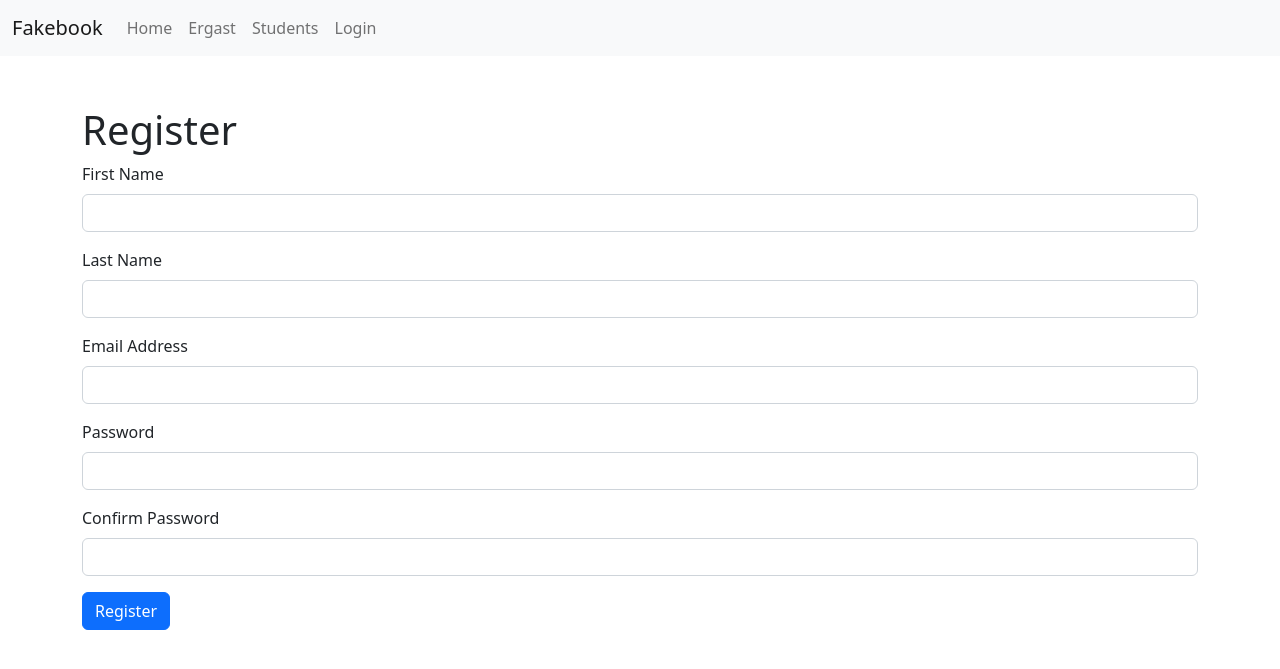
After one commit to CrtlAltElite/CAE-95-Flask, a Flask app: page /register in a window 1280 px wide. The commit adds this page. Shown: the top 669 px of the page. Run offline with Flask 2, Linux system fonts and the light colour scheme; parts of the project's set-up code (start-up, migrations or seed data) failed here and were passed over.

Commit message:
end of day1

```diff
--- a/app.py
+++ b/app.py
@@ -1,51 +1 @@
-from flask import Flask, render_template, request
-import requests
-
-app = Flask(__name__)
-
-@app.route('/', methods=['GET'])
-def index():
-    return render_template('index.html.j2')
-
-@app.route('/api_test', methods=['GET'])
-def api_test():
-    return {"Dylan S":"Smelly", "Dylan K":"Smart", "Sarah":"Worlds Best Mom", "Gio":"handfull"}
-
-@app.route('/students', methods=['GET'])
-def students():
-    my_students = ['Alex', 'Jody', 'Francisco', 'Jacoby', 'Andre']
-
-                                                #var_name in Jinja = var name in python
-    return render_template('students.html.j2', students=my_students)
-
-
-@app.route('/ergast', methods=['GET', 'POST'])
-def ergast():
-    if request.method =='POST':
-        year = request.form.get('year')
-        round = request.form.get('round')
-
-        url = f'http://ergast.com/api/f1/{year}/{round}/driverStandings.json'
-        response = requests.get(url)
-        if not response.ok:
-            error_string = "We had an Unexpected Error"
-            return render_template('ergast.html.j2', error=error_string)
-        if not response.json()["MRData"]["StandingsTable"]["StandingsLists"]:
-            error_string = "You have a Bad Year / Round Combo. Please Try again"
-            return render_template('ergast.html.j2', error=error_string)
-        data = response.json()["MRData"]["StandingsTable"]["StandingsLists"][0]['DriverStandings']
-        new_data = []
-        for racer in data:
-            racer_dict={
-                "last_name":racer['Driver']['familyName'],
-                "first_name":racer['Driver']['givenName'],
-                "position":racer['position'],
-                "wins":racer['wins'],
-                "DOB":racer['Driver']['dateOfBirth'],
-                "nationality":racer['Driver']['nationality'],
-                "constructor":racer['Constructors'][0]['name']
-            }
-            new_data.append(racer_dict)
-        return render_template('ergast.html.j2', racers=new_data)
-
-    return render_template('ergast.html.j2')
+from app import app
--- /dev/null
+++ b/app/forms.py
@@ -0,0 +1,23 @@
+from email import message
+from flask_wtf import FlaskForm
+from wtforms import StringField, PasswordField, SubmitField
+from wtforms.validators import DataRequired, Email, EqualTo, ValidationError
+from app import app
+# Forms
+class LoginForm(FlaskForm):
+    email = StringField('Email Address', validators=[DataRequired(), Email()])
+    password = PasswordField('Password', validators=[DataRequired()])
+    submit = SubmitField('Login')
+
+class RegisterForm(FlaskForm):
+    first_name = StringField('First Name', validators=[DataRequired()])
+    last_name = StringField('Last Name', validators=[DataRequired()])
+    email = StringField('Email Address', validators=[DataRequired(), Email()])
+    password = PasswordField('Password', validators=[DataRequired()])
+    confirm_password = PasswordField('Confirm Password',
+        validators=[DataRequired(), EqualTo('password', message='Passwords Must Match')])
+    submit = SubmitField('Register')
+
+    def validate_email(form, field):
+        if field.data.lower() in app.config.get('REGISTERED_USERS'):
+            return ValidationError('Email is Already in Use')
--- /dev/null
+++ b/app/routes.py
@@ -0,0 +1,71 @@
+from flask import render_template, request
+import requests
+from app import app
+from .forms import LoginForm, RegisterForm
+
+# Routes
+@app.route('/', methods=['GET'])
+def index():
+    return render_template('index.html.j2')
+
+@app.route('/api_test', methods=['GET'])
+def api_test():
+    return {"Dylan S":"Smelly", "Dylan K":"Smart", "Sarah":"Worlds Best Mom", "Gio":"handfull"}
+
+@app.route('/students', methods=['GET'])
+def students():
+    my_students = ['Alex', 'Jody', 'Francisco', 'Jacoby', 'Andre']
+
+                                                #var_name in Jinja = var name in python
+    return render_template('students.html.j2', students=my_students)
+
+@app.route('/register', methods=['GET', 'POST'])
+def register():
+    form = RegisterForm()
+    return render_template('register.html.j2', form=form)
+
+@app.route('/login', methods=['GET', 'POST'])
+def login():
+    form = LoginForm()
+    if request.method == 'POST' and form.validate_on_submit():
+        email = form.email.data.lower()
+        password = form.password.data
+        if email in app.config.get("REGISTERED_USERS") and \
+            password == app.config.get("REGISTERED_USERS").get(email).get('password'):
+            #Login Success!!!!!
+            return f"Login Success Welcome {app.config.get('REGISTERED_USERS').get(email).get('name')}"
+        error_string = "Incorrect Email/password Combo"
+        return render_template('login.html.j2', error=error_string, form=form)
+
+    return render_template('login.html.j2', form=form)
+
+@app.route('/ergast', methods=['GET', 'POST'])
+def ergast():
+    if request.method =='POST':
+        year = request.form.get('year')
+        round = request.form.get('round')
+
+        url = f'http://ergast.com/api/f1/{year}/{round}/driverStandings.json'
+        response = requests.get(url)
+        if not response.ok:
+            error_string = "We had an Unexpected Error"
+            return render_template('ergast.html.j2', error=error_string)
+        if not response.json()["MRData"]["StandingsTable"]["StandingsLists"]:
+            error_string = "You have a Bad Year / Round Combo. Please Try again"
+            return render_template('ergast.html.j2', error=error_string)
+        data = response.json()["MRData"]["StandingsTable"]["StandingsLists"][0]['DriverStandings']
+        new_data = []
+        for racer in data:
+            racer_dict={
+                "last_name":racer['Driver']['familyName'],
+                "first_name":racer['Driver']['givenName'],
+                "position":racer['position'],
+                "wins":racer['wins'],
+                "DOB":racer['Driver']['dateOfBirth'],
+                "nationality":racer['Driver']['nationality'],
+                "constructor":racer['Constructors'][0]['name']
+            }
+            new_data.append(racer_dict)
+        return render_template('ergast.html.j2', racers=new_data)
+
+    return render_template('ergast.html.j2')
--- /dev/null
+++ b/app/static/css/main.css
@@ -0,0 +1,3 @@
+.container{
+    margin-top:50px;
+}
--- /dev/null
+++ b/app/static/css/students.css
@@ -0,0 +1,3 @@
+li{
+    color:red;
+}
--- a/templates/base.html.j2
+++ b/app/templates/base.html.j2
@@ -6,26 +6,16 @@
     <meta name="viewport" content="width=device-width, initial-scale=1.0">
     <title>Fakebook - {% block title %}{%endblock%}</title>
     <link href="https://cdn.jsdelivr.net/npm/bootstrap@5.2.0/dist/css/bootstrap.min.css" rel="stylesheet" integrity="sha384-gH2yIJqKdNHPEq0n4Mqa/HGKIhSkIHeL5AyhkYV8i59U5AR6csBvApHHNl/vI1Bx" crossorigin="anonymous">
+    <link rel="stylesheet" href="{{url_for('static', filename='css/main.css')}}">
+    {% block css %}
+    {% endblock %}
+
     <script defer src="https://cdn.jsdelivr.net/npm/@popperjs/core@2.11.5/dist/umd/popper.min.js" integrity="sha384-Xe+8cL9oJa6tN/veChSP7q+mnSPaj5Bcu9mPX5F5xIGE0DVittaqT5lorf0EI7Vk" crossorigin="anonymous"></script>
     <script defer src="https://cdn.jsdelivr.net/npm/bootstrap@5.2.0/dist/js/bootstrap.min.js" integrity="sha384-ODmDIVzN+pFdexxHEHFBQH3/9/vQ9uori45z4JjnFsRydbmQbmL5t1tQ0culUzyK" crossorigin="anonymous"></script>
 </head>
 <body>
-    <nav class="navbar navbar-expand-lg bg-light">
-    <div class="container-fluid">
-        <a class="navbar-brand" href="#">Fakebook</a>
-        <button class="navbar-toggler" type="button" data-bs-toggle="collapse" data-bs-target="#navbarNavAltMarkup" aria-controls="navbarNavAltMarkup" aria-expanded="false" aria-label="Toggle navigation">
-        <span class="navbar-toggler-icon"></span>
-        </button>
-        <div class="collapse navbar-collapse" id="navbarNavAltMarkup">
-        <div class="navbar-nav">
-            <a class="nav-link" aria-current="page" href="#">Home</a>
-            <a class="nav-link" href="#">Features</a>
-            <a class="nav-link" href="#">Pricing</a>
-        </div>
-        </div>
-    </div>
-    </nav>
 
+    {% include './includes/nav.html.j2' %}
     <div class="container">
     {% block content %}
 
--- /dev/null
+++ b/app/templates/includes/nav.html.j2
@@ -0,0 +1,16 @@
+    <nav class="navbar navbar-expand-lg bg-light">
+    <div class="container-fluid">
+        <a class="navbar-brand" href="#">Fakebook</a>
+        <button class="navbar-toggler" type="button" data-bs-toggle="collapse" data-bs-target="#navbarNavAltMarkup" aria-controls="navbarNavAltMarkup" aria-expanded="false" aria-label="Toggle navigation">
+        <span class="navbar-toggler-icon"></span>
+        </button>
+        <div class="collapse navbar-collapse" id="navbarNavAltMarkup">
+        <div class="navbar-nav">
+            <a class="nav-link" href="{{url_for('index')}}">Home</a>
+            <a class="nav-link" href="{{url_for('ergast')}}">Ergast</a>
+            <a class="nav-link" href="{{url_for('students')}}">Students</a>
+            <a class="nav-link" href="{{url_for('login')}}">Login</a>
+        </div>
+        </div>
+    </div>
+    </nav>
--- /dev/null
+++ b/app/templates/register.html.j2
@@ -0,0 +1,52 @@
+{% extends 'base.html.j2'%}
+{% block title %}
+    Register
+{% endblock %}
+
+{% block content %}
+    <h1>Register</h1>
+    <form action="{{url_for('register')}}" method="POST">
+    {{form.hidden_tag()}}
+    <div class="mb-3">
+        {{form.first_name.label(class="form-label")}}
+        {{form.first_name(class="form-control")}}
+        {% for error in form.first_name.errors%}
+            <small style="color:red">{{error}}</small>
+        {% endfor %}
+    </div>
+    <div class="mb-3">
+        {{form.last_name.label(class="form-label")}}
+        {{form.last_name(class="form-control")}}
+        {% for error in form.last_name.errors%}
+            <small style="color:red">{{error}}</small>
+        {% endfor %}
+    </div>
+
+    <div class="mb-3">
+        {{form.email.label(class="form-label")}}
+        {{form.email(class="form-control")}}
+        {% for error in form.email.errors%}
+            <small style="color:red">{{error}}</small>
+        {% endfor %}
+    </div>
+    <div class="mb-3">
+        {{form.password.label(class="form-label")}}
+        {{form.password(class="form-control")}}
+        {% for error in form.password.errors%}
+            <small style="color:red">{{error}}</small>
+        {% endfor %}
+    </div>
+        <div class="mb-3">
+        {{form.confirm_password.label(class="form-label")}}
+        {{form.confirm_password(class="form-control")}}
+        {% for error in form.confirm_password.errors%}
+            <small style="color:red">{{error}}</small>
+        {% endfor %}
+    </div>
+
+    <div>
+        {{form.submit(class="btn btn-primary")}}<br>
+         <small style="color:red">{{error}}</small>
+    </div>
+    </form>
+{% endblock %}
--- /dev/null
+++ b/config.py
@@ -0,0 +1,5 @@
+import os, json
+# Config
+class Config():
+    SECRET_KEY=os.environ.get('SECRET_KEY')
+    REGISTERED_USERS=json.loads(os.environ.get('REGISTERED_USERS'))
--- a/requirements.txt
+++ b/requirements.txt
@@ -1,7 +1,10 @@
 certifi==2022.6.15
 charset-normalizer==2.1.0
 click==8.1.3
+dnspython==2.2.1
+email-validator==1.2.1
 Flask==2.1.3
+Flask-WTF==1.0.1
 idna==3.3
 itsdangerous==2.1.2
 Jinja2==3.1.2
@@ -10,3 +13,4 @@ python-dotenv==0.20.0
 requests==2.28.1
 urllib3==1.26.11
 Werkzeug==2.2.1
+WTForms==3.0.1
```
Also changed, not shown: app/__init__.py (added, +9 -0 lines), app/templates/login.html.j2 (added, +29 -0 lines), app/templates/students.html.j2 (added, +19 -0 lines), templates/students.html.j2 (deleted, +0 -37 lines), README.md (added), app/templates/ergast.html.j2 (renamed from templates/ergast.html.j2), app/templates/index.html.j2 (renamed from templates/index.html.j2).
